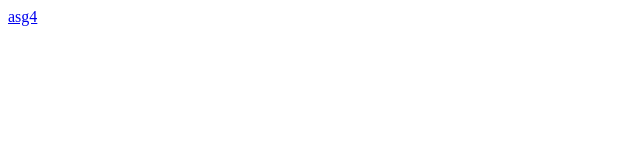
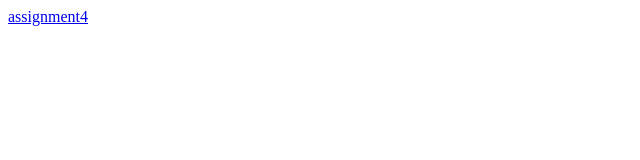
Before and after one commit to jluo96/cse160, a plain HTML site: page index.html in a window 1280 px wide. Shown: the full height of the page, 0-640 px from the left. Drawn offline with Linux system fonts and the light colour scheme.

Commit message:
Update index.html

```diff
--- a/index.html
+++ b/index.html
@@ -1,3 +1,3 @@
 <html>
-    <a href="asg4/index.html">asg4</a>
+    <a href="asg4/index.html">assignment4</a>
 </html>
```
